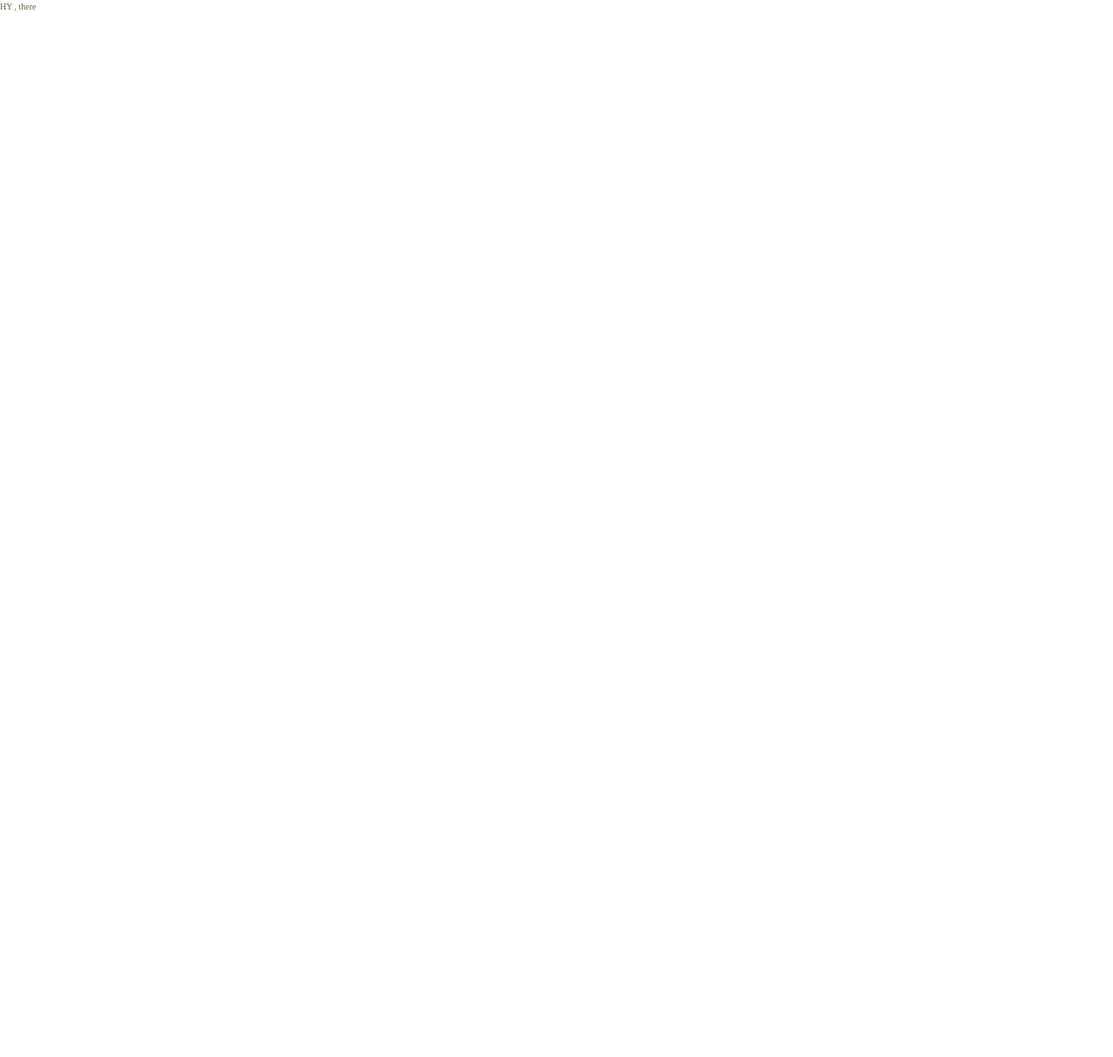
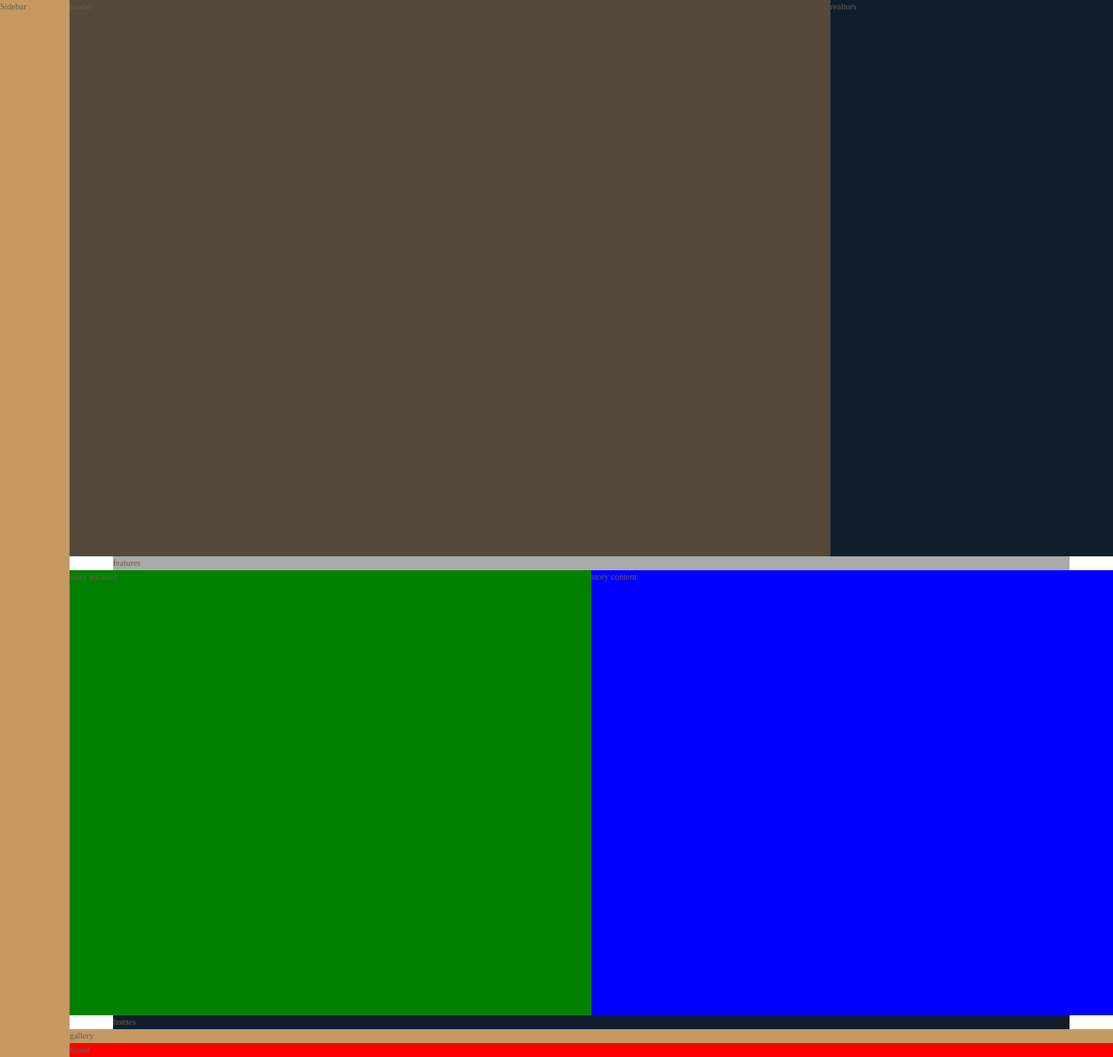
Before and after one commit to HimanshuDotcom/nexter, a website: page index.html in a window 1280 px wide. Shown: the whole page at 87% size. Before the commit the page ends 800 px from the top, so only its background shows below. Drawn offline with Linux system fonts and the light colour scheme.

Commit message:
build layout

```diff
--- a/index.html
+++ b/index.html
@@ -12,6 +12,40 @@
         <title>nexter &mdash; your home, your freedom</title>
     </head>
     <body class="container">
-      HY , there
+        <div class="sidebar">
+            Sidebar
+        </div>
+
+        <header class="header">
+            header
+        </header>
+
+        <div class="realtors">
+            realtors
+        </div>
+
+        <section class="features">
+            features
+        </section>
+
+        <div class="story__pictures">
+            story pictures
+        </div>
+
+        <div class="story__content">
+            story content
+        </div>
+
+        <section class="homes">
+            homes
+        </section>
+
+        <section class="gallery">
+            gallery
+        </section>
+
+        <footer class="footer">
+            footer
+        </footer>
     </body>
 </html>
--- a/sass/_base.scss
+++ b/sass/_base.scss
@@ -33,3 +33,9 @@ body {
     font-weight: 300;
     line-height: 1.6;
 }
+
+.container {
+    display: grid;
+    grid-template-rows: 80vh auto 40vw repeat(3, auto); // auto or min-content
+    grid-template-columns: [sidebar-start] 8rem [sidebar-end full-start] minmax(5rem, 1fr) [center-start] repeat(8, [col-start] minmax(min-content, 14rem) [col-end]) [center-end] minmax(5rem, 1fr) [full-end];
+}
--- a/sass/_features.scss
+++ b/sass/_features.scss
@@ -0,0 +1,4 @@
+.features {
+    background-color: $color-grey-light-2;
+    grid-column: center-start / center-end;
+}
--- a/sass/_footer.scss
+++ b/sass/_footer.scss
@@ -0,0 +1,4 @@
+.footer {
+    background-color: red;
+    grid-column: full-start / full-end;
+}
--- a/sass/_gallery.scss
+++ b/sass/_gallery.scss
@@ -0,0 +1,4 @@
+.gallery {
+    background-color: $color-primary;
+    grid-column: full-start / full-end;
+}
--- a/sass/_header.scss
+++ b/sass/_header.scss
@@ -0,0 +1,5 @@
+.header {
+    background-color: $color-grey-dark-1;
+    grid-column: full-start / col-end 6;
+
+}
--- a/sass/_homes.scss
+++ b/sass/_homes.scss
@@ -0,0 +1,4 @@
+.homes {
+    background-color: $color-secondary;
+    grid-column: center-start / center-end;
+}
--- a/sass/_realtors.scss
+++ b/sass/_realtors.scss
@@ -0,0 +1,4 @@
+.realtors {
+    background-color: $color-secondary;
+    grid-column: col-start 7 / full-end; // -1 why not ??
+}
--- a/sass/_sidebar.scss
+++ b/sass/_sidebar.scss
@@ -0,0 +1,5 @@
+.sidebar {
+    background-color: $color-primary;
+    grid-column: sidebar-start / sidebar-end;
+    grid-row: 1 / -1;
+}
--- a/sass/_story.scss
+++ b/sass/_story.scss
@@ -0,0 +1,11 @@
+.story {
+
+    &__pictures {
+        background-color: green;
+        grid-column: full-start / col-end 4;
+    }
+    &__content {
+        background-color: blue;
+        grid-column: col-start 5 / full-end;
+    }
+}
```
Also changed, not shown: css/style.css.
